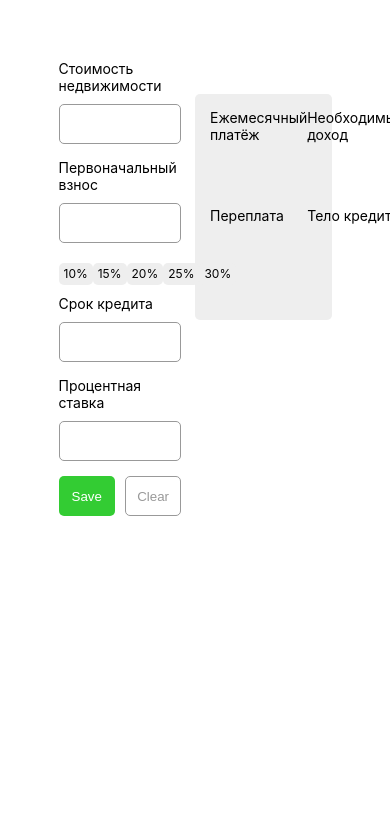
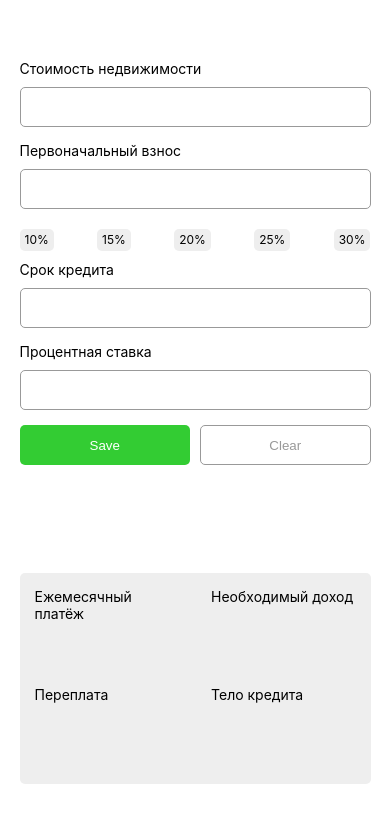
Before and after one commit to svetanti/estate-calculator, a React app: page / in a window 390 px wide. Built offline with nearby package versions, Linux system fonts and the light colour scheme.

Commit message:
add styles for small screens

```diff
--- a/src/components/App/App.js
+++ b/src/components/App/App.js
@@ -1,4 +1,5 @@
 import React, { useEffect, useState } from 'react';
+import ValuesContext from '../../contexts/ValuesContext';
 import Container from '../Container/Container';
 
 function App() {
@@ -19,10 +20,12 @@ function App() {
 
   console.log(initialValues)
   return (
-    <div className='app'>
-      <Container
-        initialValues={initialValues} />
-    </div>
+    <ValuesContext.Provider>
+      <div className='app'>
+        <Container
+          initialValues={initialValues} />
+      </div>
+    </ValuesContext.Provider>
   );
 }
 
--- a/src/components/Calc/Calc.css
+++ b/src/components/Calc/Calc.css
@@ -72,3 +72,9 @@
   background-color: #23a4de;
   color: #fff;
 }
+
+@media screen and (max-width: 680px) {
+  .form {
+    width: 100%;
+  }
+}
--- a/src/components/Container/Container.css
+++ b/src/components/Container/Container.css
@@ -4,3 +4,10 @@
   width: 70%;
   margin: 60px auto;
 }
+
+@media screen and (max-width: 680px) {
+  .container {
+    width: 90%;
+    flex-direction: column;
+  }
+}
--- a/src/components/Result/Result.css
+++ b/src/components/Result/Result.css
@@ -1,13 +1,14 @@
 .result {
   display: grid;
-  grid-template-columns: repeat(2, 1fr);
+  grid-template-columns: repeat(2, 45%);
   grid-template-rows: repeat(2, 1fr);
+  column-gap: 10%;
   width: 50%;
   justify-items: stretch;
   align-items: stretch;
   height: min-content;
   margin-top: 34px;
-  padding: 15px;
+  padding: 15px 15px 0;
   box-sizing: border-box;
   background-color: #eee;
   border-radius: 5px;
@@ -24,3 +25,9 @@
   font-size: 18px;
   margin: 20px 0;
 }
+
+@media screen and (max-width: 680px) {
+  .result {
+    width: 100%;
+  }
+}
--- /dev/null
+++ b/src/contexts/ValuesContext.js
@@ -0,0 +1,5 @@
+import React from 'react';
+
+const ValuesContext = React.createContext();
+
+export default ValuesContext;
```
Also changed, not shown: 1 other file.
